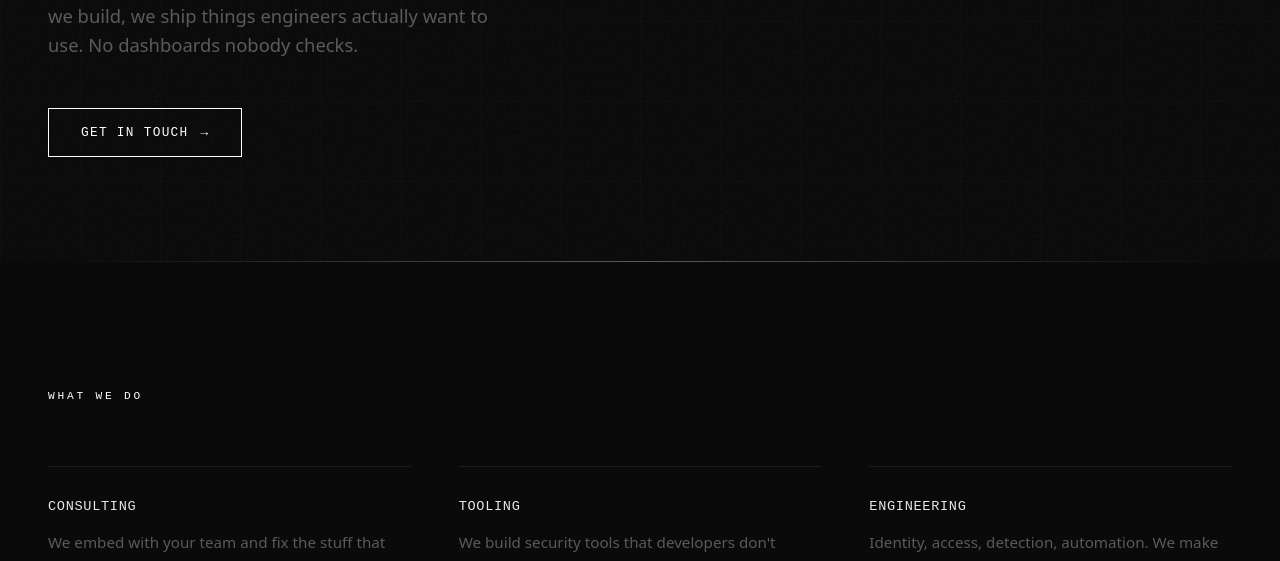
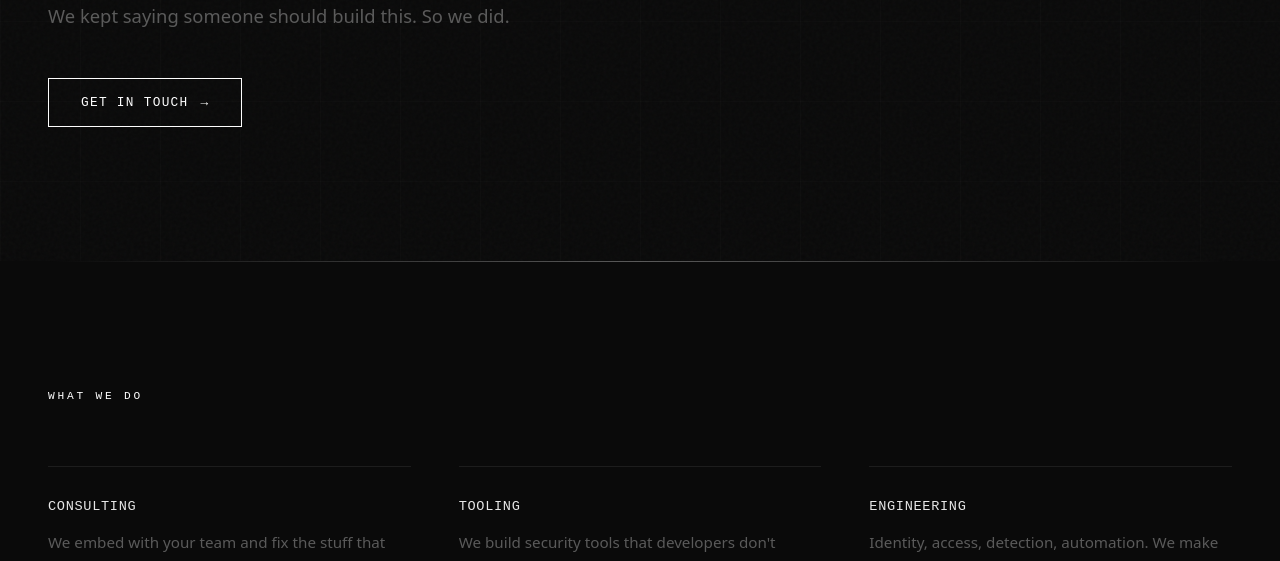
Before and after one commit to gloom-tools/gloom.tools, a plain HTML site: page index.html in a window 1280 px wide. Shown: the part 539-1100 px from the top of the page. Drawn offline with Linux system fonts and the light colour scheme.

Commit message:
new hero sub copy

```diff
--- a/index.html
+++ b/index.html
@@ -387,7 +387,7 @@
     <p class="hero-label">Security Studio</p>
     <h1>Your security<br>tools are<br><em>boring</em> ☹</h1>
     <p class="hero-sub">
-      We're a studio disguised as a security firm. We consult, we build, we ship things engineers actually want to use. No dashboards nobody checks.
+      We kept saying someone should build this. So we did.
     </p>
     <a href="mailto:hello@gloom.tools" class="hero-cta">
       Get in touch <span class="arrow">→</span>
```
